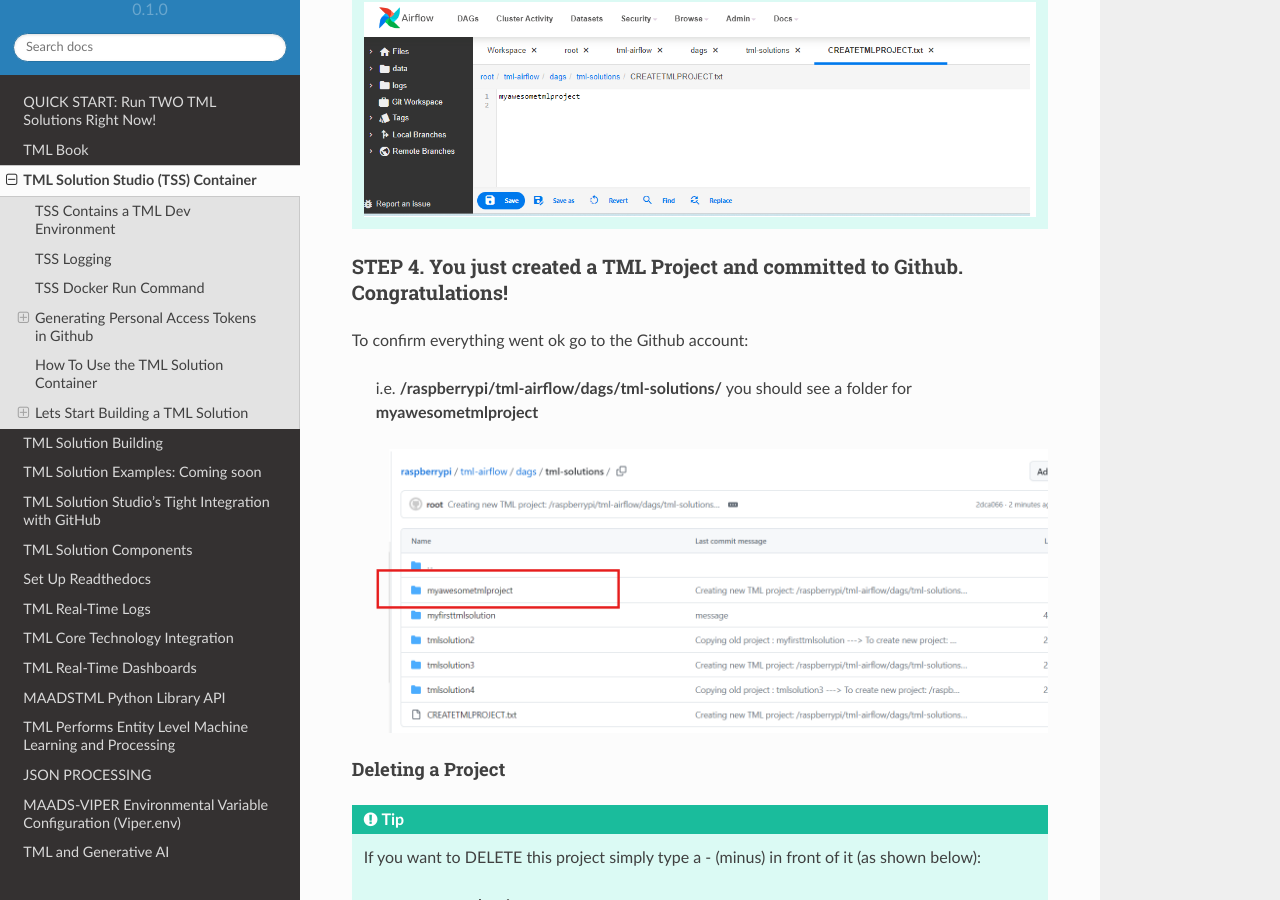
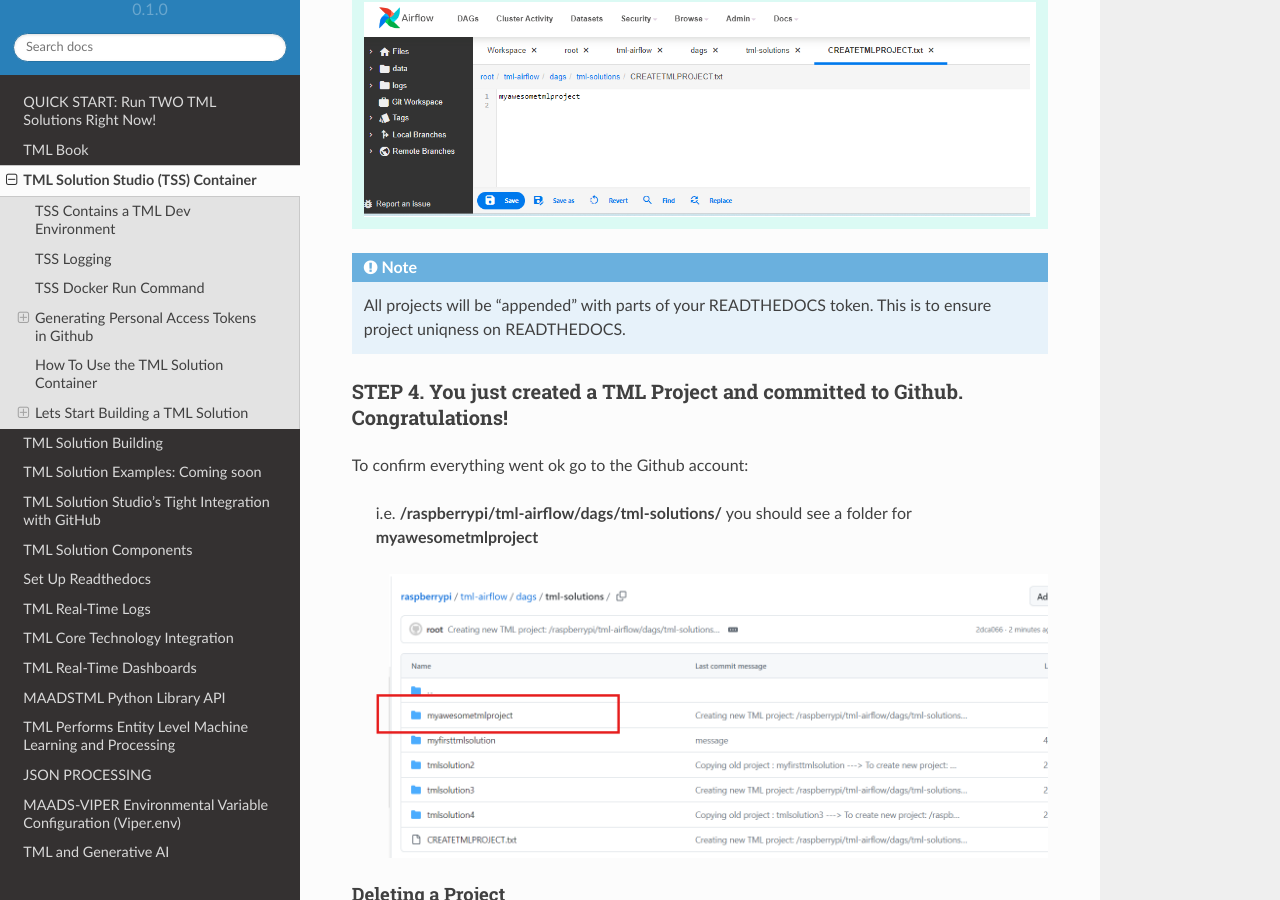
Before and after one commit to smaurice101/readthedocs, a Sphinx documentation site: the page built from docs/source/docker.rst, in a window 1280 px wide and 900 px high, scrolled down 8695 px. Built offline with Sphinx 7.4.7 and the Read the Docs theme 2.0.0, drawn with Linux system fonts in a browser that asks for light colours.

Commit message:
Update docker.rst

```diff
--- a/docs/source/docker.rst
+++ b/docs/source/docker.rst
@@ -253,6 +253,9 @@ STEP 3. **Type the name of your project**
 
    .. figure:: sol3.png
 
+.. note::
+   All projects will be "appended" with parts of your READTHEDOCS token.  This is to ensure project uniqness on READTHEDOCS.
+
 STEP 4. You just created a TML Project and committed to Github. Congratulations!
 ^^^^^^^^^^^^^^^^^^^^^^^^^^^^^^^^^^^^^^^^^^^^^^^^^^^^^^^^^^^^
 
```
